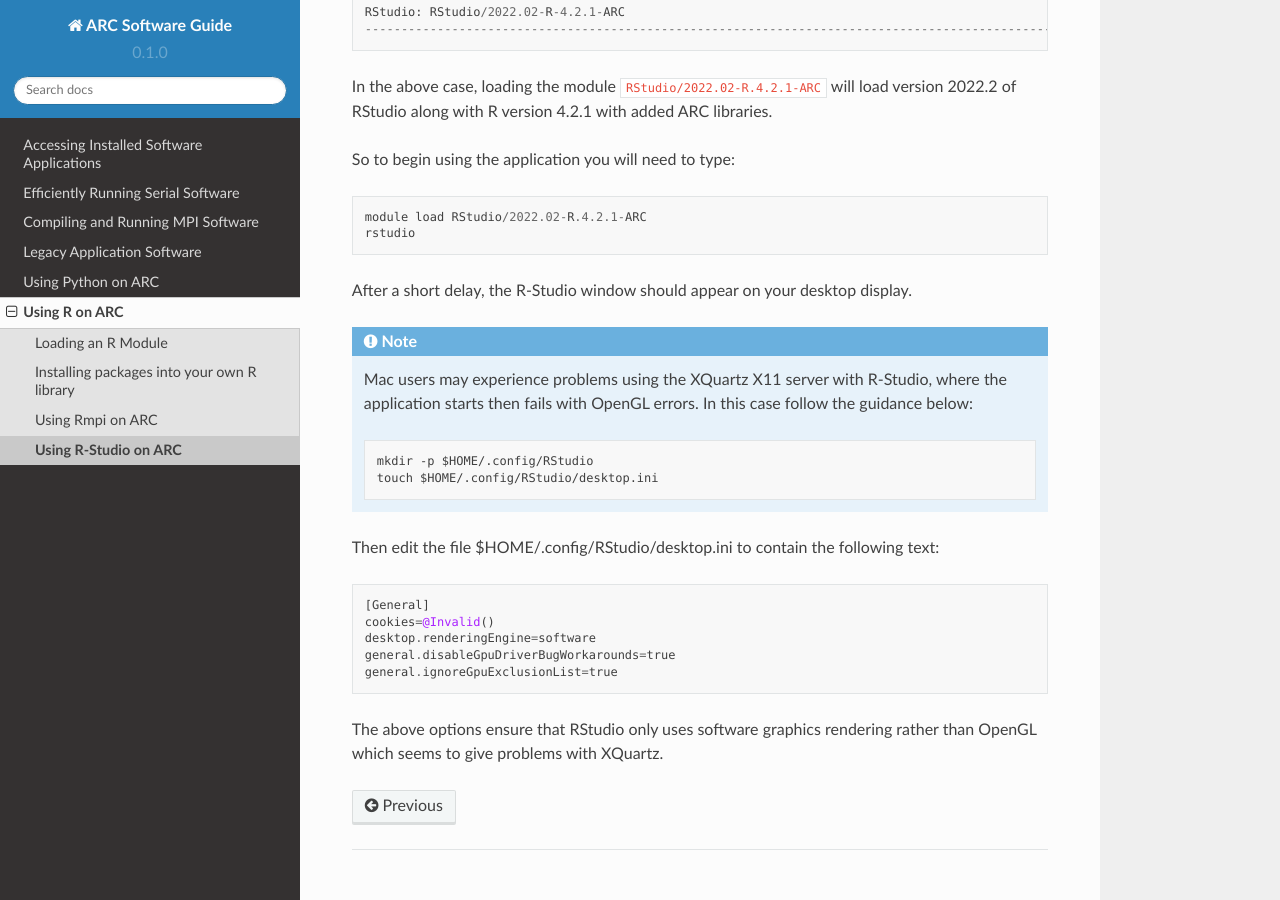
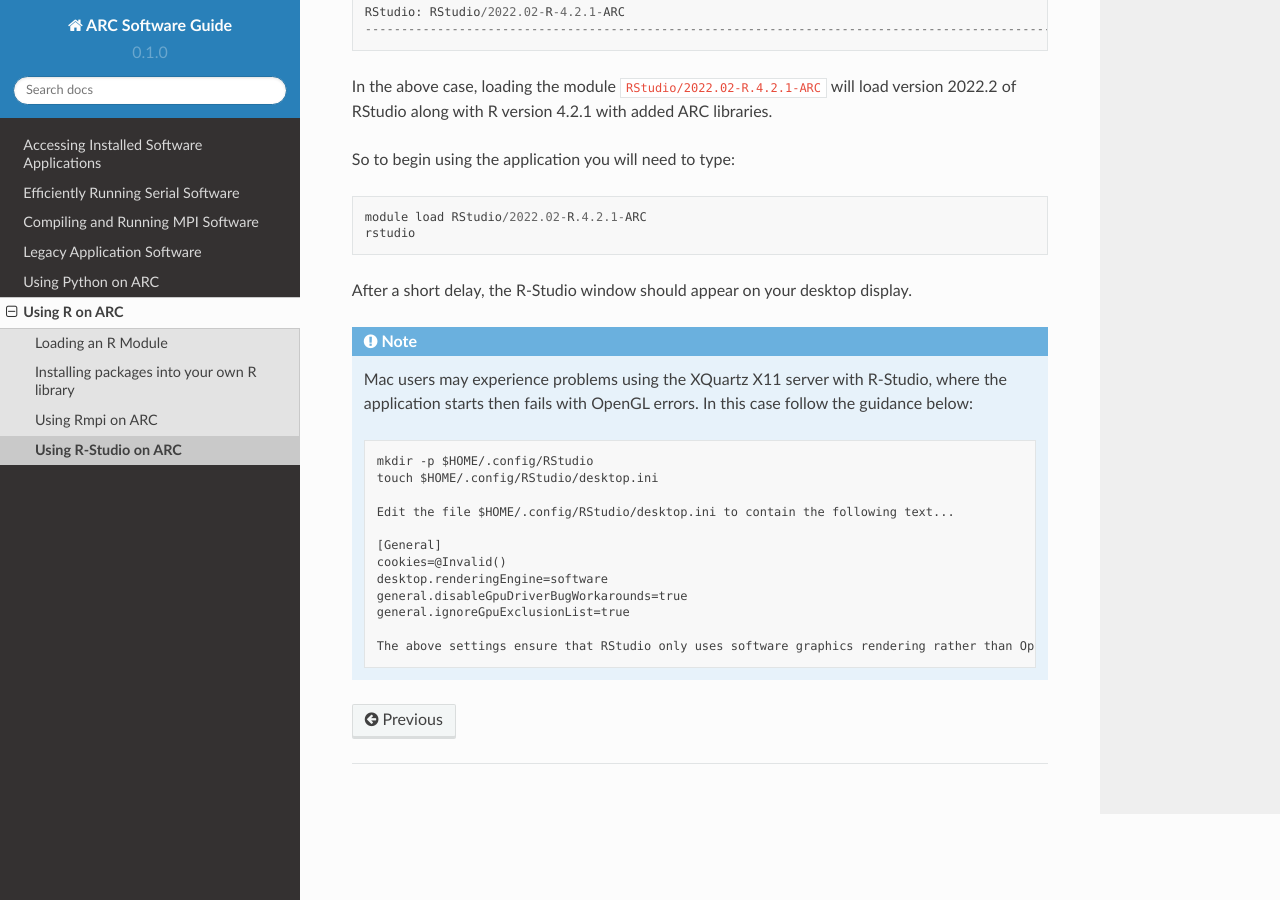
Before and after one commit to oxford-arc/arc-software-guide, a Sphinx documentation site: the page built from docs/source/R/arc_r_studio.rst, in a window 1280 px wide and 900 px high, scrolled down 923 px. Built offline with Sphinx 7.4.7 and the Read the Docs theme 2.0.0, drawn with Linux system fonts in a browser that asks for light colours.

Commit message:
Update arc_r_studio.rst

```diff
--- a/docs/source/R/arc_r_studio.rst
+++ b/docs/source/R/arc_r_studio.rst
@@ -45,7 +45,7 @@
   mkdir -p $HOME/.config/RStudio
   touch $HOME/.config/RStudio/desktop.ini
 
-Then edit the file $HOME/.config/RStudio/desktop.ini to contain the following text::
+  Edit the file $HOME/.config/RStudio/desktop.ini to contain the following text...
 
   [General]
   cookies=@Invalid()
@@ -53,5 +53,4 @@
   general.disableGpuDriverBugWorkarounds=true
   general.ignoreGpuExclusionList=true
 
-
-The above options ensure that RStudio only uses software graphics rendering rather than OpenGL which seems to give problems with XQuartz.
+  The above settings ensure that RStudio only uses software graphics rendering rather than OpenGL which seems to give problems with XQuartz.
```
